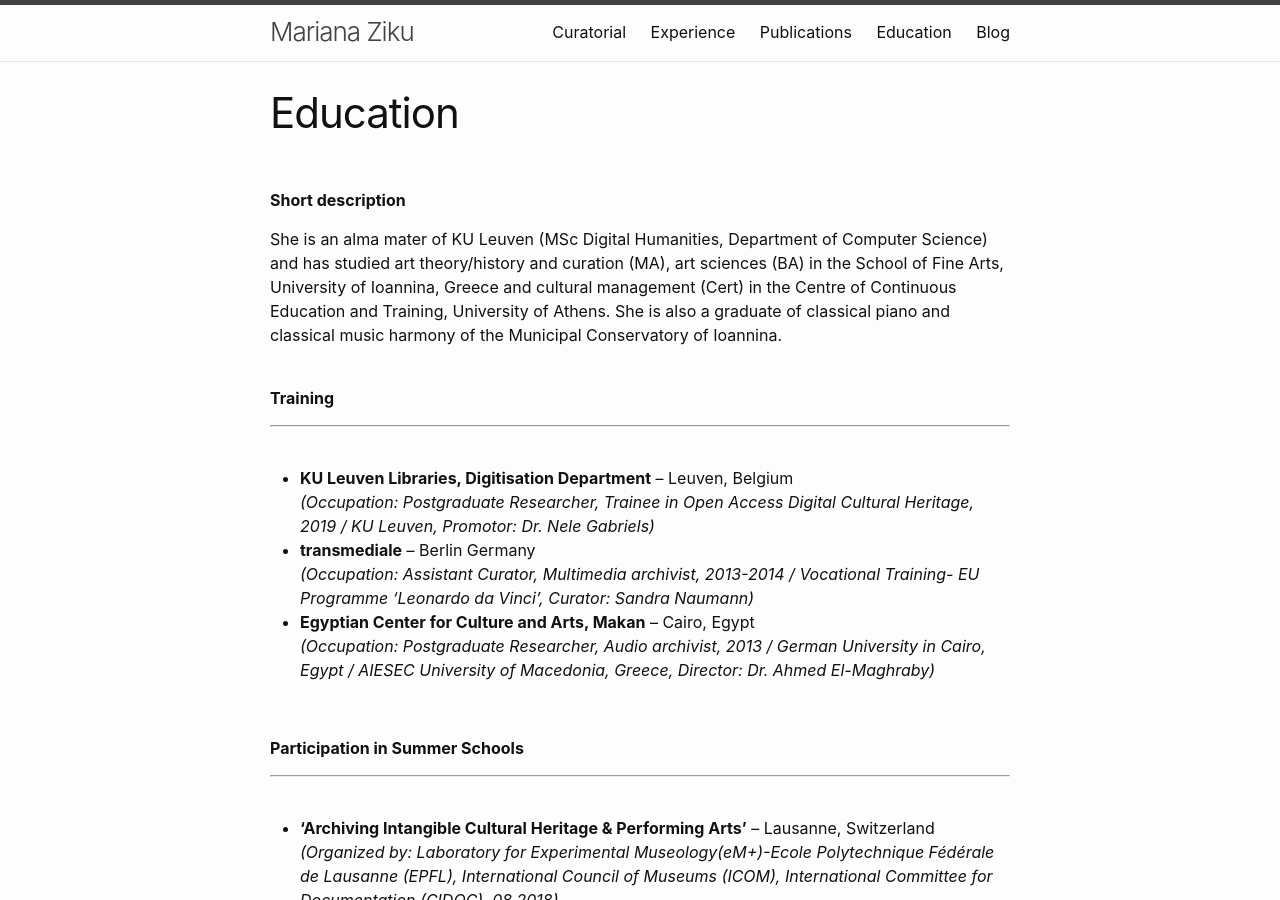
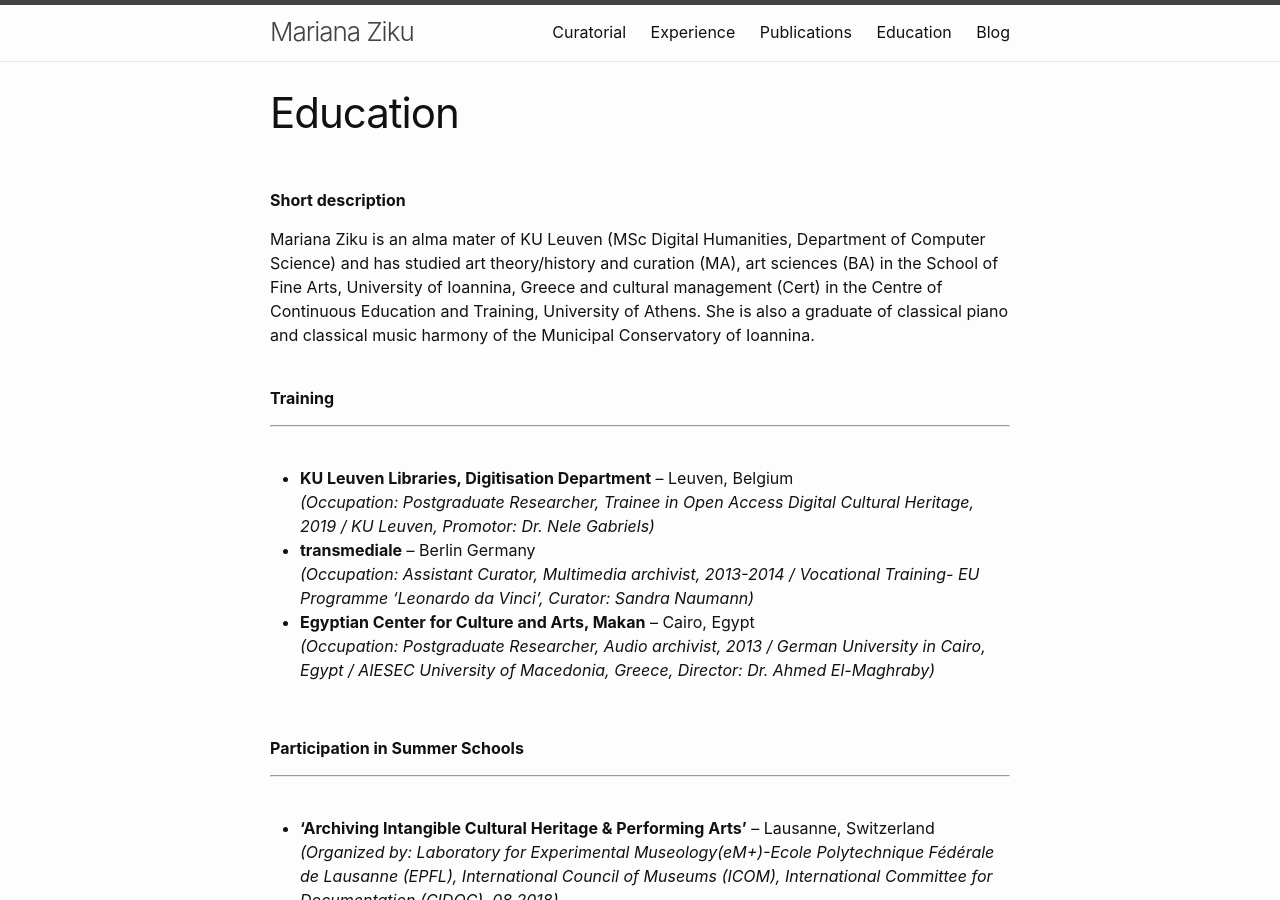
Before and after one commit to mziku/mziku.github.io, a Jekyll site: the page built from education.md, in a window 1280 px wide and 900 px high. Built offline with Jekyll 4.4.1, drawn with Linux system fonts in a browser that asks for light colours.

Commit message:
Update education.md

```diff
--- a/education.md
+++ b/education.md
@@ -9,7 +9,7 @@
 <br/>
 **Short description**
 
-She is an alma mater of KU Leuven (MSc Digital Humanities, Department of Computer Science) and has studied art theory/history and curation (MA), art sciences (BA) in the School of Fine Arts, University of Ioannina, Greece and cultural management (Cert) in the Centre of Continuous Education and Training, University of Athens. She is also a graduate of classical piano and classical music harmony of the Municipal Conservatory of Ioannina.
+Mariana Ziku is an alma mater of KU Leuven (MSc Digital Humanities, Department of Computer Science) and has studied art theory/history and curation (MA), art sciences (BA) in the School of Fine Arts, University of Ioannina, Greece and cultural management (Cert) in the Centre of Continuous Education and Training, University of Athens. She is also a graduate of classical piano and classical music harmony of the Municipal Conservatory of Ioannina.
 <br/>
 <br/>
 
```
